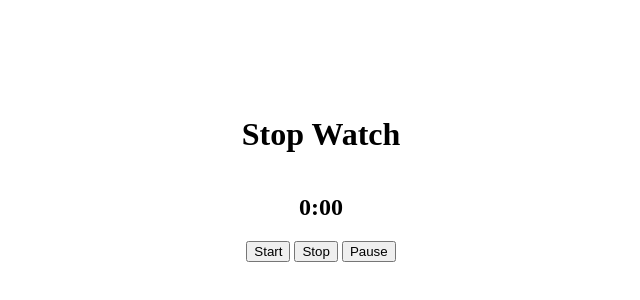
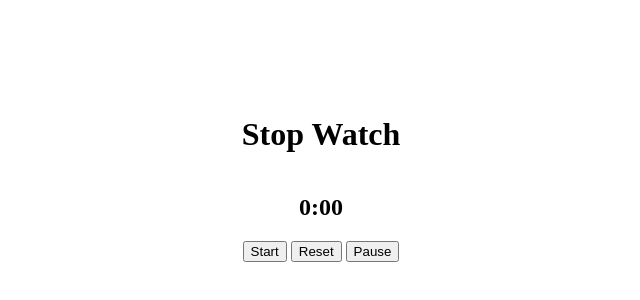
Before and after one commit to johnnybeatzxxd/Javascript, a plain HTML site: page index.html in a window 1280 px wide. Shown: the part 230-530 px from the top of the page, 319-959 px from the left. Drawn offline with Linux system fonts and the light colour scheme.

Commit message:
changed the stop button to reset

```diff
--- a/index.html
+++ b/index.html
@@ -15,7 +15,7 @@
         <h2 class="Timer">0:00</h2>
         <div class="button-container">
             <button id="startButton">Start</button>
-            <button id="stopButton">Stop</button>
+            <button id="stopButton">Reset</button>
             <button id="pauseButton">Pause</button>
         </div>
     </div>
```
